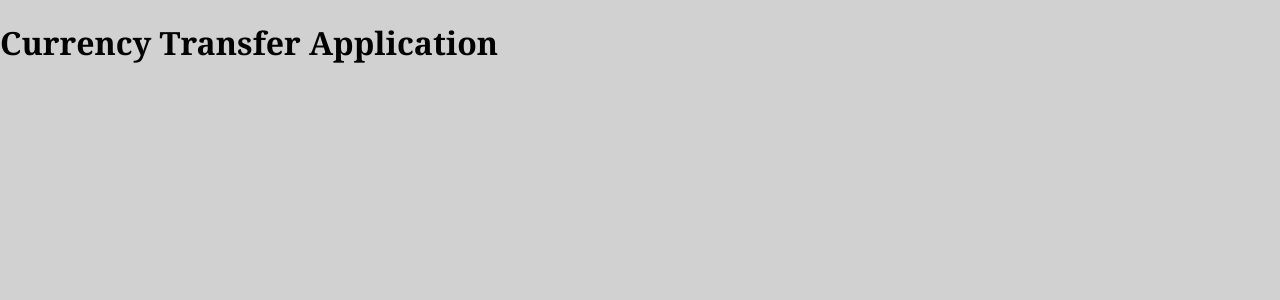
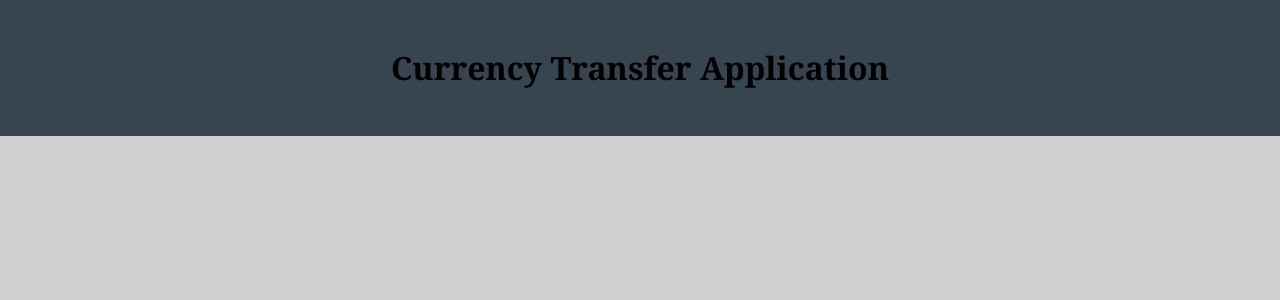
Before and after one commit to MrDudZs/SEM2-CTA, a PHP site: page / in a window 1280 px wide. Shown: the top 300 px of the page. Run offline with PHP 8.4, Linux system fonts and the light colour scheme.

Commit message:
Update desktop.css
Changed .header-container to .desk-container due to class change in html

```diff
--- a/css/desktop.css
+++ b/css/desktop.css
@@ -10,7 +10,7 @@ body{
     font-family:Georgia, 'Times New Roman', Times, serif;
 }
 
-.header-container{
+.desk-header{
     background-color: #36454F;
     margin: 0%;
     padding: 25px;
```
